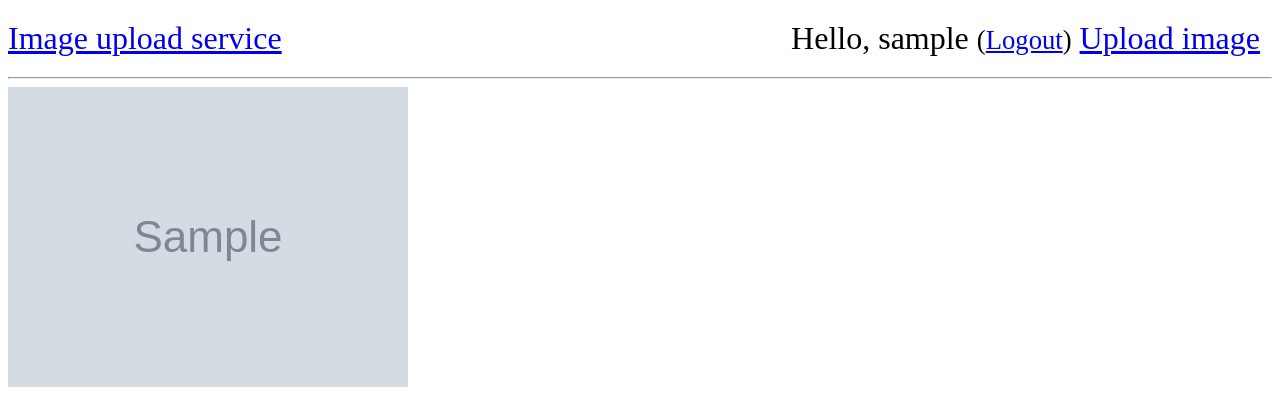
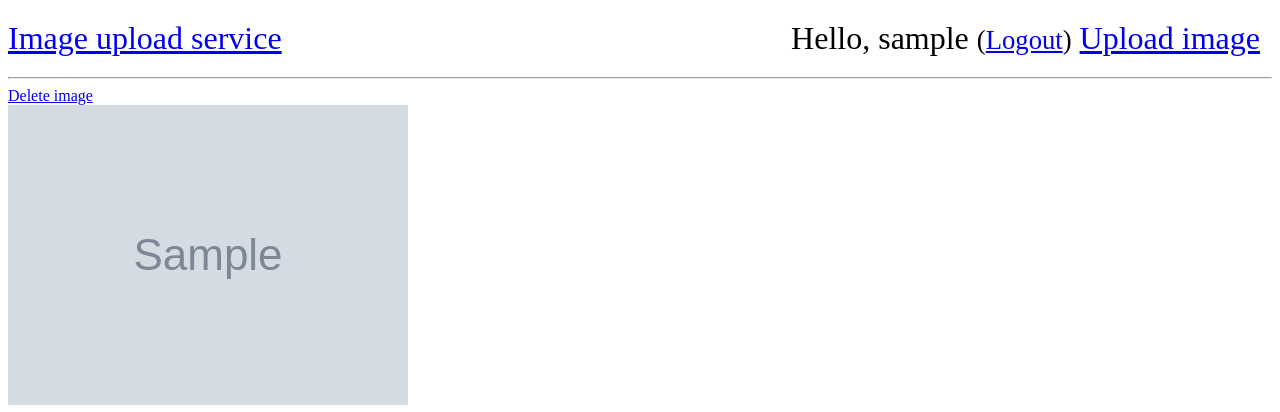
Before and after one commit to Froggy-G/ImageUploadService, a Django app: page /image/1 in a window 1280 px wide. Shown: the top 412 px of the page. Run offline with Django 3.2, Linux system fonts and the light colour scheme; a user stored in the database is signed in; tables that the repository leaves empty hold one stand-in row (values such as "Sample post"); grey boxes marked "Sample" are stand-in pictures.

Commit message:
create a image's delete form

```diff
--- a/Image_upload/templates/Image_upload/image_page.html
+++ b/Image_upload/templates/Image_upload/image_page.html
@@ -1,6 +1,11 @@
 {% extends 'Image_upload/base.html' %}
 
 {% block content %}
+    {% if user.is_authenticated %}
+        <div>
+            <a href="{% url 'post_remove' pk=image.pk %}"><span>Delete image</span></a>
+        </div>
+    {% endif %}
     <img class="image_solo" src="{{ image.image.url }}">
     <h2>Views: {{ image.views }}</h2>
 {% endblock %}
--- a/Image_upload/urls.py
+++ b/Image_upload/urls.py
@@ -6,5 +6,6 @@ from django.conf import settings
 urlpatterns = [
     path('', views.image_list, name='image_list'),
     path('image/<int:pk>', views.image_page, name='image_page'),
-    path('image/new', views.image_new, name='image_new')
+    path('image/new', views.image_new, name='image_new'),
+    path('image/<pk>/remove/', views.post_remove, name='post_remove'),
 ] + static(settings.MEDIA_URL, document_root=settings.MEDIA_ROOT)
--- a/Image_upload/views.py
+++ b/Image_upload/views.py
@@ -22,3 +22,9 @@ def image_new(request):
             image = Image(image=file)
             image.save()
     return render(request, 'Image_upload/image_new.html', {})
+
+@login_required
+def post_remove(request, pk):
+    image = get_object_or_404(Image, pk=pk)
+    image.delete()
+    return redirect('image_list')
```
Also changed, not shown: Image_upload/templates/Image_upload/base.html (+4 -4 lines).
